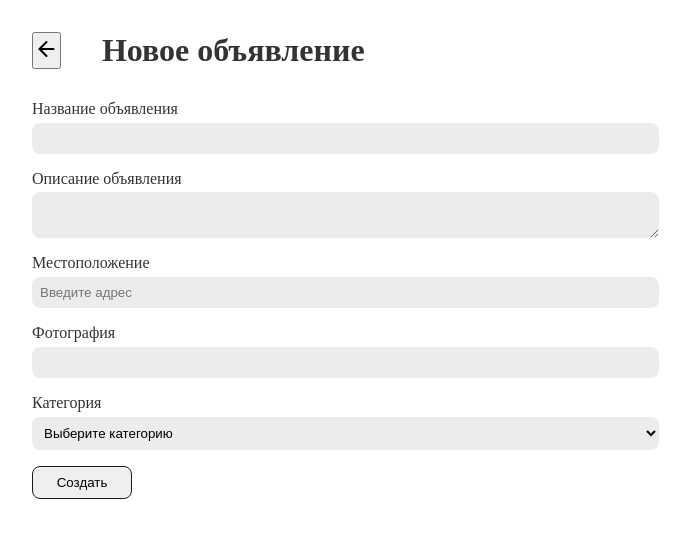
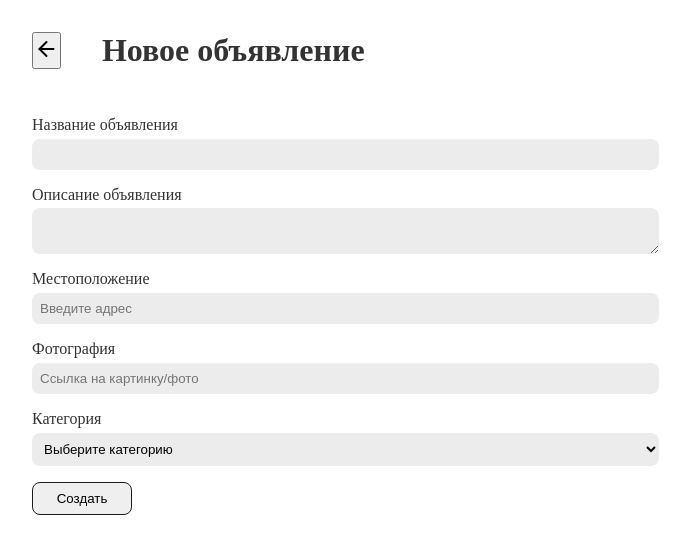
Before and after one commit to OlgaDeriglazova/Avito-trainee, a React (Create React App) app in the folder client/: page /form in a window 1280 px wide. Shown: the top 554 px of the page, without its empty margins (96-786 px from the left). Built offline with nearby package versions, Linux system fonts and the light colour scheme.

Commit message:
Fix: Change validation

```diff
--- a/client/src/components/Validation/Validation.tsx
+++ b/client/src/components/Validation/Validation.tsx
@@ -14,7 +14,7 @@ const validationSchema = yup.object({
         .oneOf(["Недвижимость", "Авто", "Услуги"], "Выберите корректный тип объявления")
         .required("Выбор типа объявления обязательно"),
     image: yup.string()
-        .url("Некорректная ссылка на изображение")
+        //.url("Некорректная ссылка на изображение")
         .nullable()
         .notRequired(),
 
@@ -54,7 +54,6 @@ const validationSchema = yup.object({
     brand: yup.string().when("type", {
         is: "Авто",
         then: schema => schema
-            .min(3, "Минимум 3 символа")
             .required("Выбор марки обязателен"),
         otherwise: schema => schema.nullable().notRequired()
     }),
--- a/client/src/pages/Form/Form.module.scss
+++ b/client/src/pages/Form/Form.module.scss
@@ -21,13 +21,15 @@ h1 {
         margin-left: 10%;
     }
 }
-
+label {
+    margin-top: 1rem;
+}
 input, textarea, select {
     background-color: var(--main-gray);
     border: none;
     border-radius: var(--border-radius);
     padding: 0.5rem;
-    margin: 0.3rem 0 1rem;
+    margin: 0.3rem 0 0;
     width: 70%;
 }
 
@@ -41,11 +43,10 @@ textarea {
     border-radius: var(--border-radius);
     border: 1px solid #1b1b1b;
     cursor: pointer;
+    margin-top: 1rem;
 }
 .error {
-    display: block;
-    width: 60%;
-    background-color: rgb(255, 255, 208);
-    border: 1px solid #c6531a;
-    border-radius: var(--border-radius);
+    color: red;
+    font-size: 14px;
+    margin-top: 0.2rem;
 }
--- a/client/src/pages/Form/Form.tsx
+++ b/client/src/pages/Form/Form.tsx
@@ -1,4 +1,4 @@
-import React, { useEffect } from "react";
+import React, { useEffect,useState } from "react";
 import { useNavigate, useLocation } from "react-router-dom";
 import axios from "axios";
 import validationSchema from "../../components/Validation/Validation"
@@ -41,7 +41,7 @@ const Form: React.FC = () => {
     watch,
     formState: { errors }
 } = useForm<Item>({
-    resolver: yupResolver(validationSchema) as Resolver<Item>, // Приведение типов
+    resolver: yupResolver(validationSchema) as Resolver<Item>,
 });
 
   const selectedType = watch("type");
@@ -106,8 +106,9 @@ const Form: React.FC = () => {
              <label htmlFor="image">Фотография</label>
             <input
                 id="image"
-                type="string"
+                type="text"
                 name="image"
+                placeholder="Ссылка на картинку/фото"
                 {...register("image")}
             />
             {errors.image && <p className={styles.error}>{errors.image.message}</p>}
```
